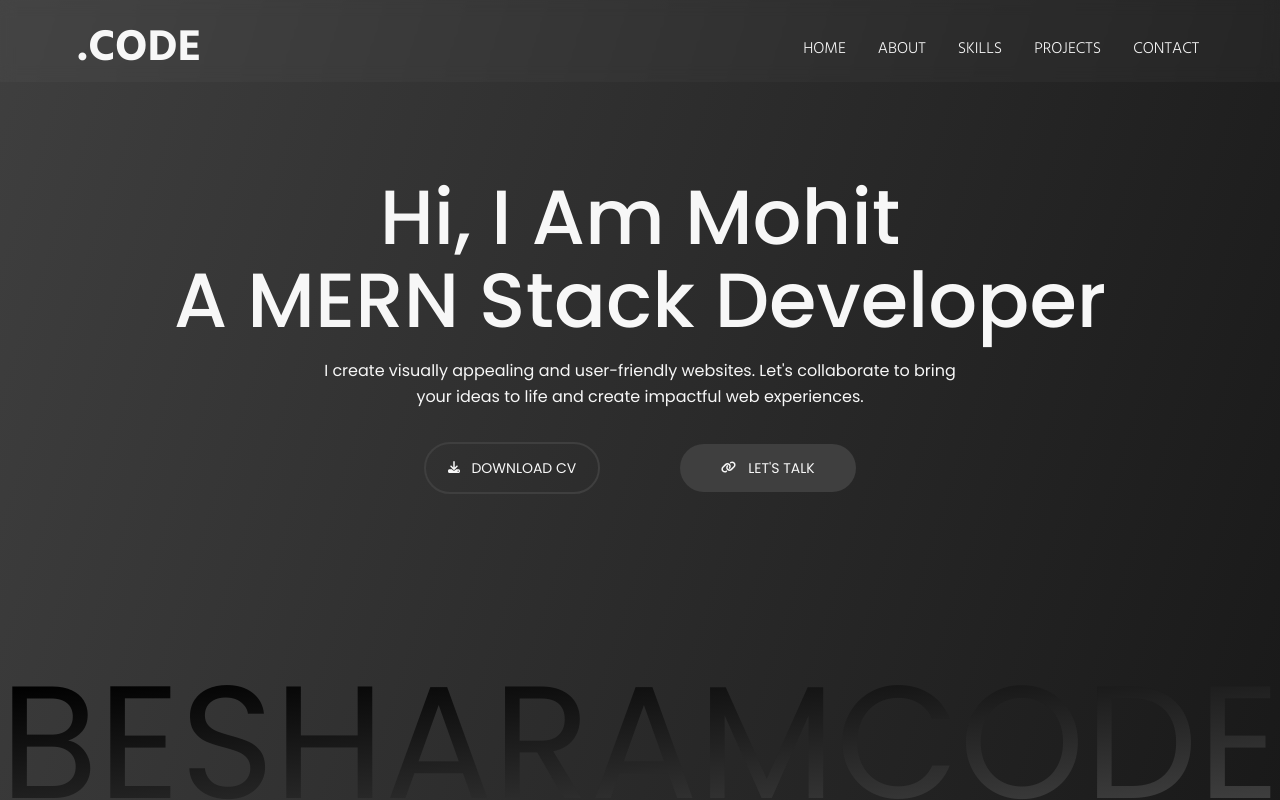
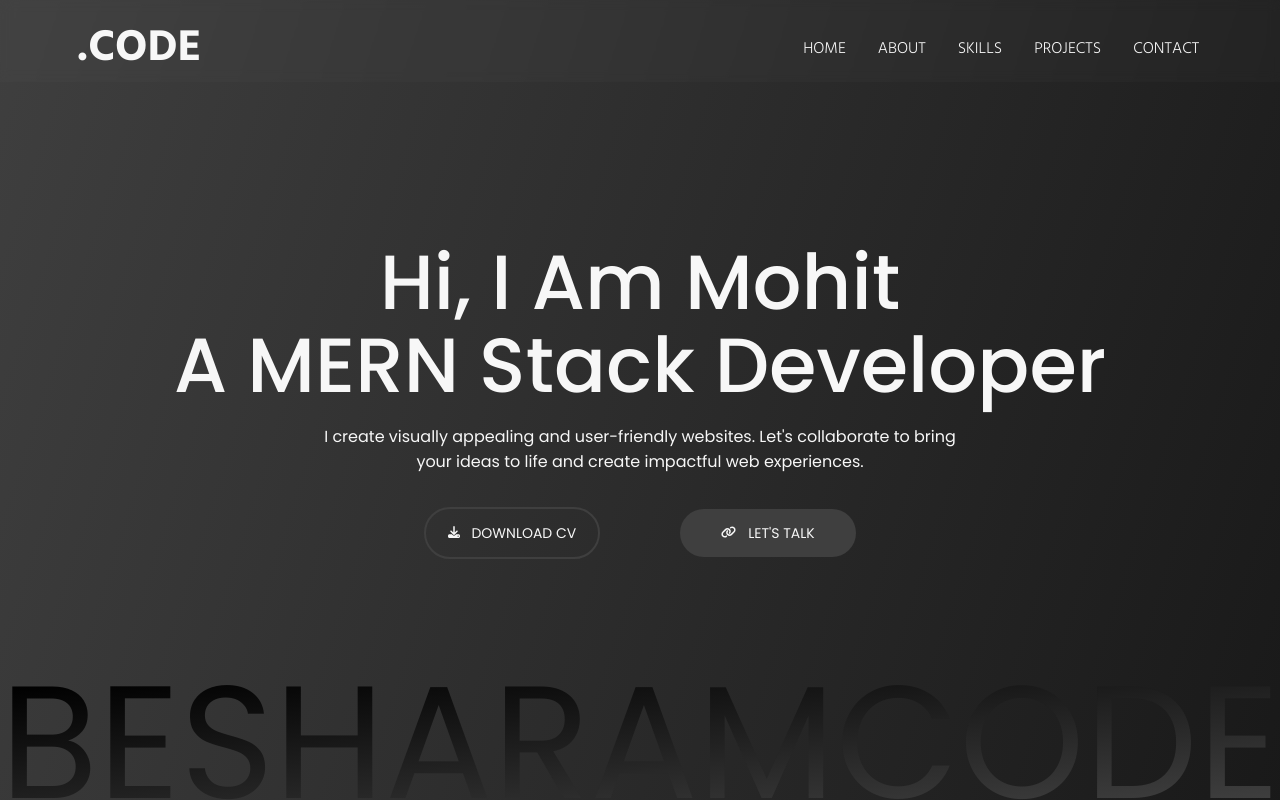
Before and after one commit to besharamcode/besharamcode-portfolio, a React (Vite) app: page / in a window 1280 px wide. Shown: the top 800 px of the page. Built offline with nearby package versions, Linux system fonts and the light colour scheme.

Commit message:
changes commit

```diff
--- a/src/components/Hero.jsx
+++ b/src/components/Hero.jsx
@@ -6,8 +6,9 @@ export const Hero = () => {
   return (
     <div
       id="home"
-      className="md:px-[6vw] sm:px-[4vw] px-[1rem] text-text md:pt-44 sm:pt-40 pt-36 font-poppins relative h-[100dvh] w-full overflow-hidden"
+      className="md:px-[6vw] sm:px-[4vw] px-[1rem] text-text  font-poppins relative h-[100dvh] w-full overflow-hidden grid place-items-center"
     >
+      <div>
         <h1 className="text-center font-medium md:text-[6vw] md:leading-[6.5vw] text-5xl">
           Hi, I Am Mohit <br /> A MERN Stack Developer
         </h1>
@@ -40,11 +41,12 @@ export const Hero = () => {
             let&apos;s talk
           </a>
         </div>
-      <div>
-        <p className="text-[12.5vw] uppercase leading-[9vw] left-0 absolute bottom-0 text-transparent bg-clip-text bg-gradient-to-tl from-[#3F3F3F] to-[#000000] text-center w-full">
+        <div className="w-full left-0 absolute bottom-0">
+          <p className="text-[12.5vw] uppercase leading-[9vw]  text-transparent bg-clip-text bg-gradient-to-tl from-[#3F3F3F] to-[#000000] text-center ">
             besharamcode
           </p>
         </div>
       </div>
+    </div>
   );
 };
--- a/src/index.css
+++ b/src/index.css
@@ -33,6 +33,6 @@ html {
 }
 
 header{
-  background: rgba(255, 255, 255, 0.029);
-  backdrop-filter: blur(7.2px);
+  background: rgba(255, 255, 255, 0.019);
+  backdrop-filter: blur(5.2px);
 }
```
Lines whose indentation alone changed are shown as unchanged.
